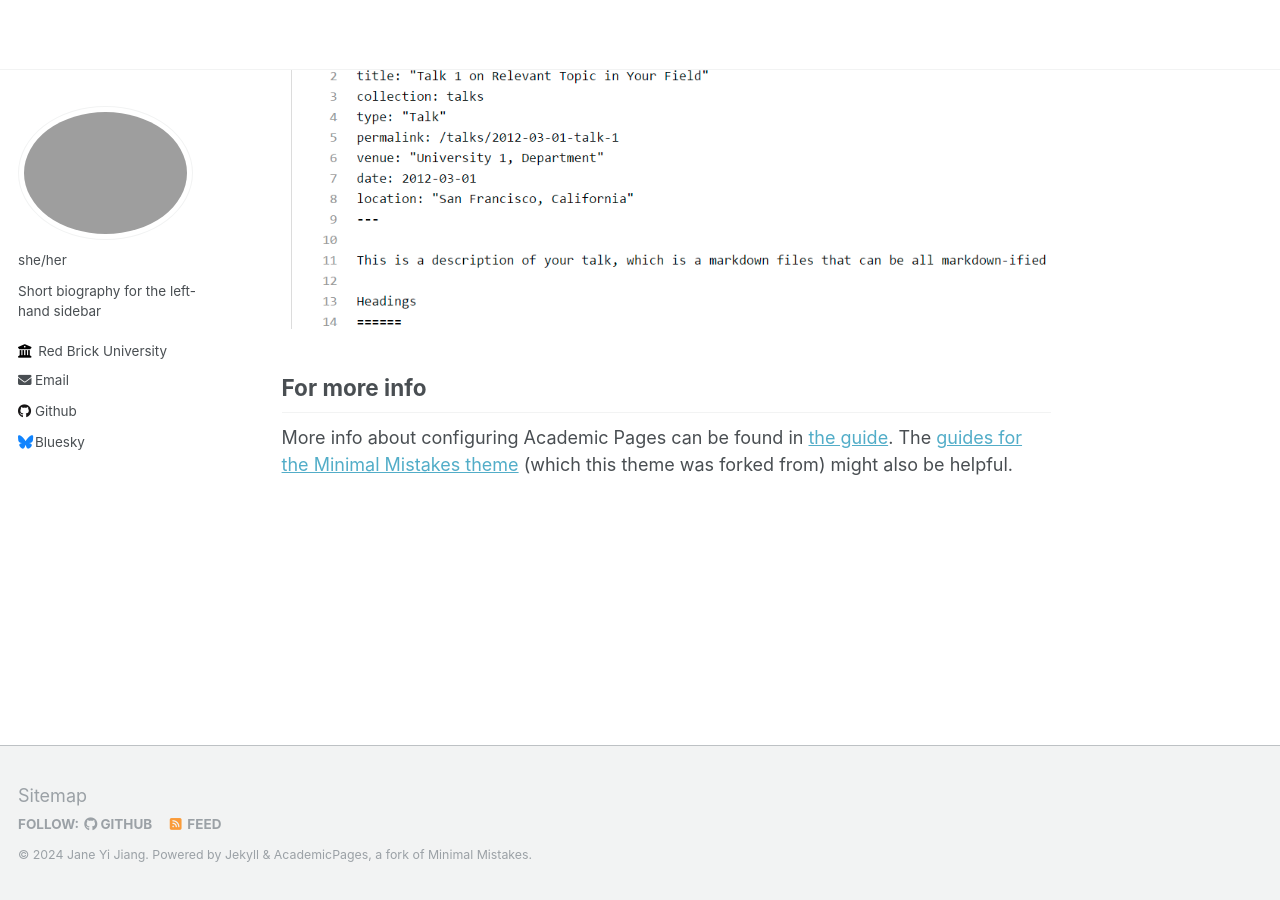
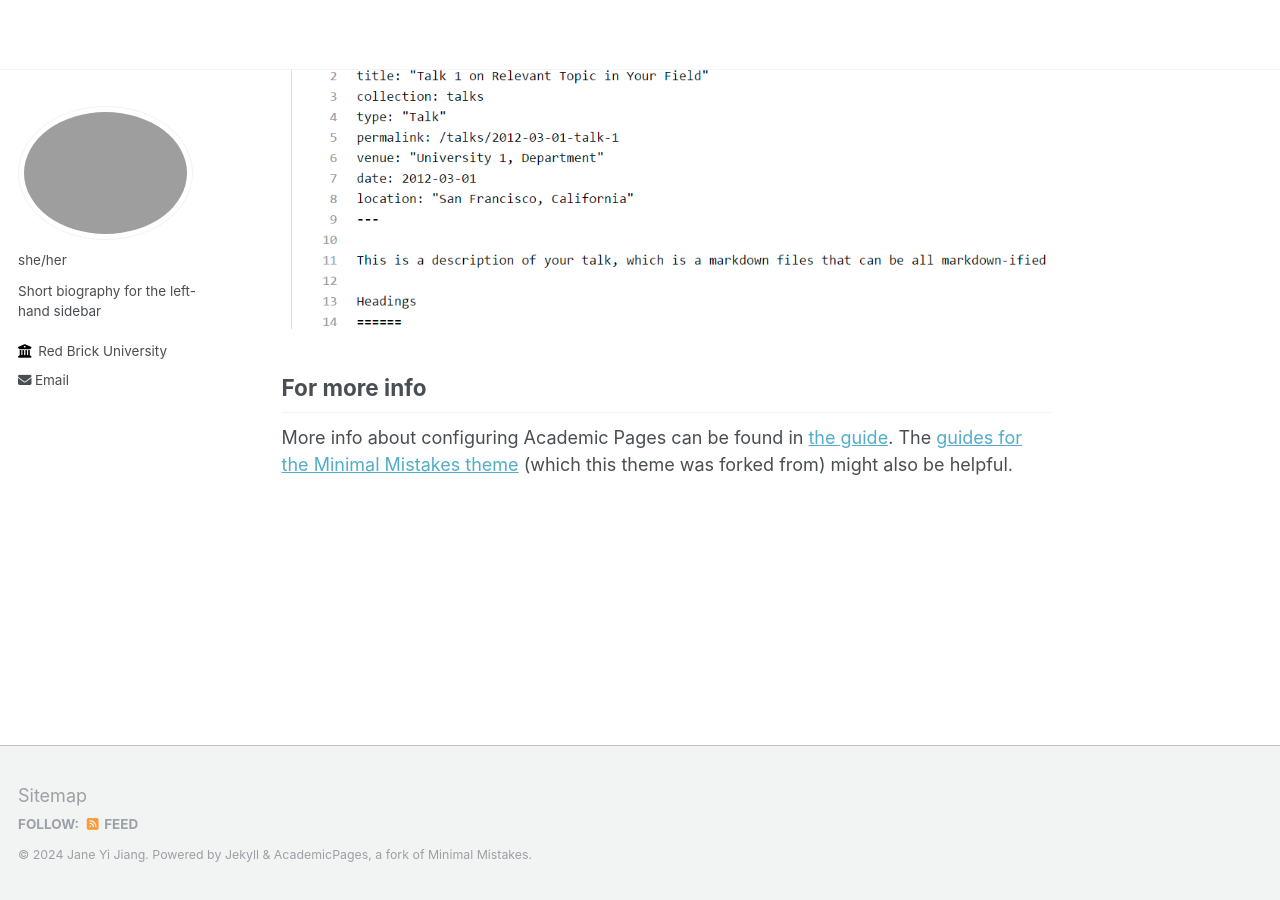
Before and after one commit to jiangyijane/jiangyijane.github.io, a Jekyll site: the page built from _pages/about.md, in a window 1280 px wide and 900 px high, scrolled down 2660 px. Built offline with Jekyll 4.4.1, drawn with Linux system fonts in a browser that asks for light colours.

Commit message:
Update _config.yml

```diff
--- a/_config.yml
+++ b/_config.yml
@@ -40,38 +40,38 @@ author:
   # researchgate     : # URL
 
   # Repositories and software development
-  bitbucket        : # Username - Update with your username on the site
-  codepen          : # Username
-  dribbble         : # Username
-  github           : "academicpages"
-  kaggle           : # Username
-  stackoverflow    : # User number or user number and name (i.e., use "1" or "1/jeff-atwood")
+  # bitbucket        : # Username - Update with your username on the site
+  # codepen          : # Username
+  # dribbble         : # Username
+  # github           : "academicpages"
+  # kaggle           : # Username
+  # stackoverflow    : # User number or user number and name (i.e., use "1" or "1/jeff-atwood")
 
   # Social media
-  bluesky          : "bsky.app" # Replace this with you Bluesky username
-  facebook         : # Username
-  flickr           : # Username
-  foursquare       : # Username
-  goodreads        : # Username
-  google_plus      : # Username
-  keybase          : # Username
-  instagram        : # Username
-  lastfm           : # Username
-  linkedin         : # Username
-  mastodon         : # URL
-  medium           : # URL
-  pinterest        : # Username
-  soundcloud       : # Username
-  steam            : # Username
-  telegram         : # URL
-  tumblr           : # Username
-  twitter          : # Username for X / Twitter
-  vine             : # Username
-  weibo            : # Username
-  wikipedia        : # Username
-  xing             : # Username
-  youtube          : # Username
-  zhihu            : # URL
+  # bluesky          : "bsky.app" # Replace this with you Bluesky username
+  # facebook         : # Username
+  # flickr           : # Username
+  # foursquare       : # Username
+  # goodreads        : # Username
+  # google_plus      : # Username
+  # keybase          : # Username
+  # instagram        : # Username
+  # lastfm           : # Username
+  # linkedin         : # Username
+  # mastodon         : # URL
+  # medium           : # URL
+  # pinterest        : # Username
+  # soundcloud       : # Username
+  # steam            : # Username
+  # telegram         : # URL
+  # tumblr           : # Username
+  # twitter          : # Username for X / Twitter
+  # vine             : # Username
+  # weibo            : # Username
+  # wikipedia        : # Username
+  # xing             : # Username
+  # youtube          : # Username
+  # zhihu            : # URL
 
 
 # Site Settings
```
